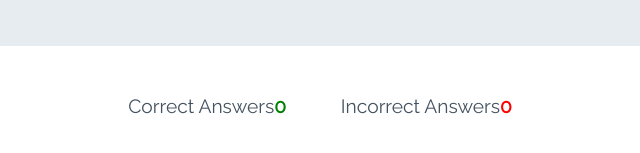
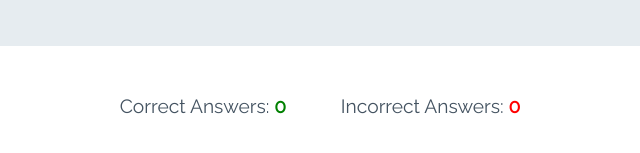
Before and after one commit to Mienjung97/love-maths, a plain HTML site: page index.html in a window 1280 px wide. Shown: the part 507-660 px from the top of the page, 320-960 px from the left. Drawn offline with Linux system fonts and the light colour scheme.

Commit message:
Set up structure for game functions

```diff
--- a/index.html
+++ b/index.html
@@ -44,8 +44,8 @@
     </div>
 
     <div class="score-area">
-        <p class="scores">Correct Answers<span id="score">0</span></p>
-        <p class="scores">Incorrect Answers<span id="incorrect">0</span></p>
+        <p class="scores">Correct Answers: <span id="score">0</span></p>
+        <p class="scores">Incorrect Answers: <span id="incorrect">0</span></p>
     </div>
 
 
```
